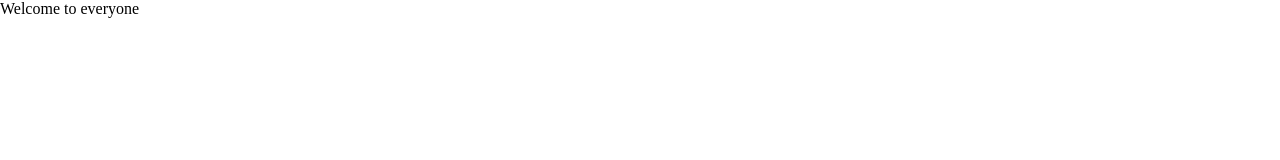
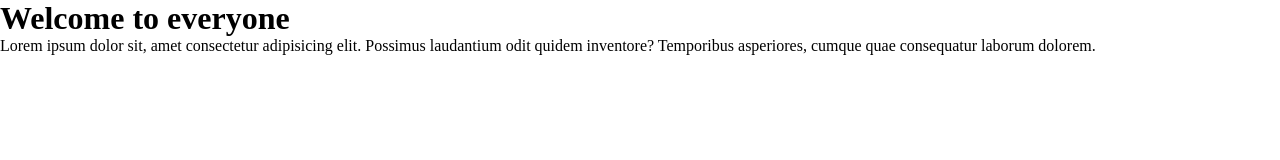
Before and after one commit to CodewothArjun/META-WEB-DEVLOPMENT, a plain HTML site: page index.html in a window 1280 px wide. Drawn offline with Linux system fonts and the light colour scheme.

Commit message:
index file changed

```diff
--- a/index.html
+++ b/index.html
@@ -14,7 +14,9 @@
 </head>
 
 <body>
-    Welcome to everyone
+    <h1> Welcome to everyone</h1>
+    <p>Lorem ipsum dolor sit, amet consectetur adipisicing elit. Possimus laudantium odit quidem inventore? Temporibus
+        asperiores, cumque quae consequatur laborum dolorem.</p>
 </body>
 
 </html>
```
